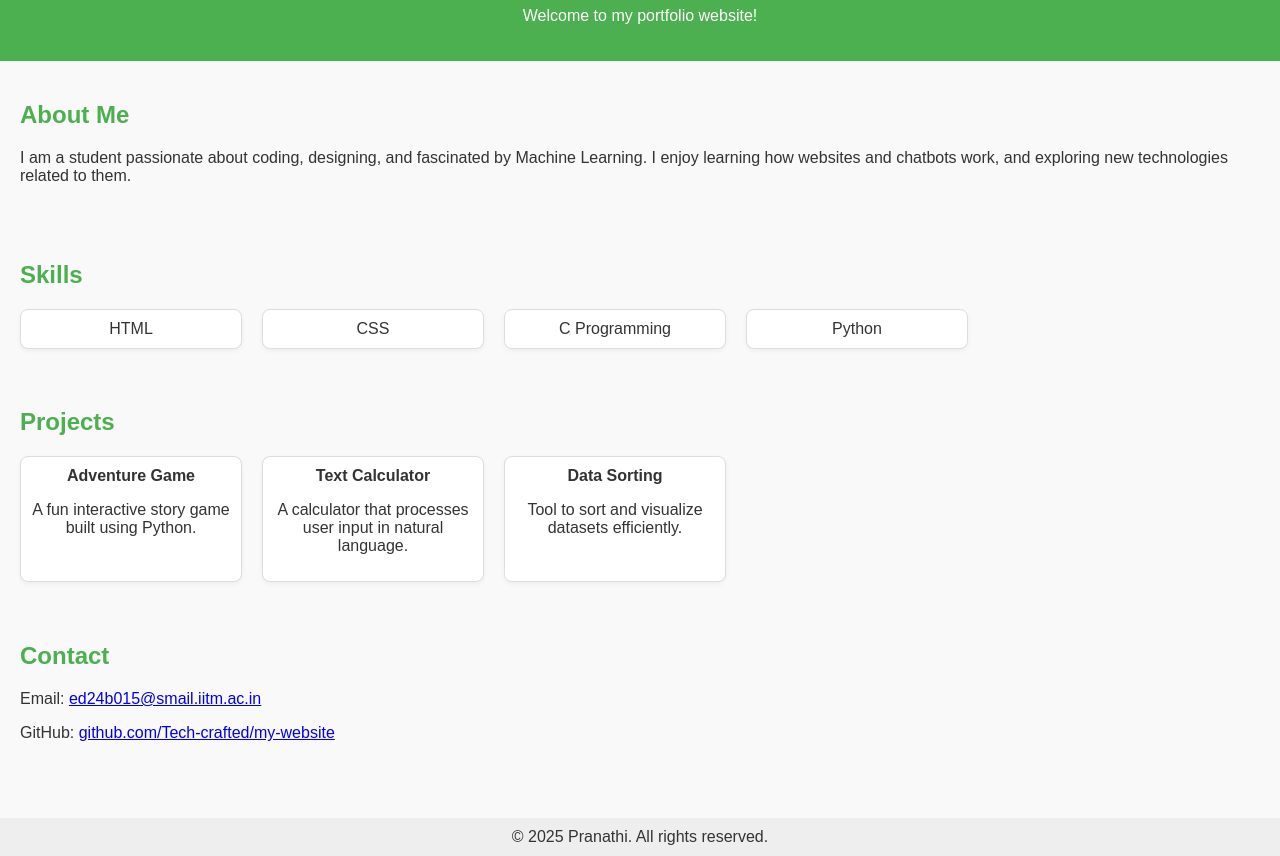
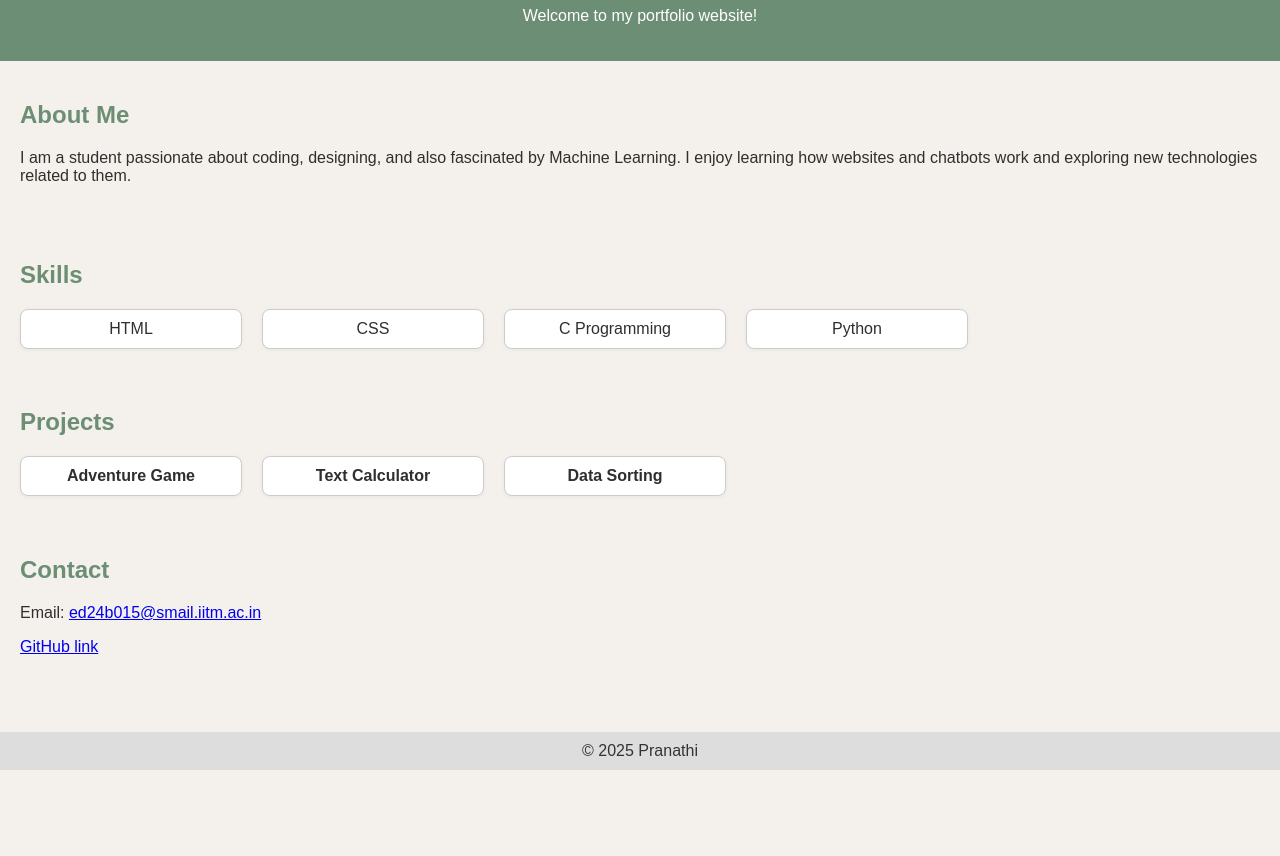
Before and after one commit to Tech-crafted/my-website, a plain HTML site: page portfolio.html in a window 1280 px wide. Shown: the part 93-949 px from the top of the page. After the commit the page ends 863 px from the top, so only its background shows below. Drawn offline with Linux system fonts and the light colour scheme.

Commit message:
Update portfolio.html

```diff
--- a/portfolio.html
+++ b/portfolio.html
@@ -8,12 +8,12 @@
         body {
             font-family: Arial, sans-serif;
             margin: 0;
-            background-color: #f9f9f9;
-            color: #333;
+            background-color: #f4f1ec; /* Soft beige background */
+            color: #2f2f2f; /* Dark gray text */
         }
         header {
-            background-color: #4CAF50;
-            color: white;
+            background-color: #6b8e74; /* Muted green */
+            color: #ffffff;
             padding: 20px;
             text-align: center;
         }
@@ -21,7 +21,7 @@
             padding: 20px;
         }
         h2 {
-            color: #4CAF50;
+            color: #6b8e74; /* Match header for consistency */
         }
         .skills, .projects {
             display: flex;
@@ -29,33 +29,28 @@
             flex-wrap: wrap;
         }
         .skill, .project {
-            background: white;
-            border: 1px solid #ddd;
+            background: #ffffff;
+            border: 1px solid #ccc;
             padding: 10px;
             border-radius: 8px;
             width: 200px;
             text-align: center;
-            box-shadow: 0 2px 5px rgba(0,0,0,0.05);
+            box-shadow: 0 1px 4px rgba(0,0,0,0.05);
         }
         .project a {
+            color: #2f2f2f;
             text-decoration: none;
-            color: #333;
             font-weight: bold;
         }
         .project a:hover {
-            color: #4CAF50;
+            color: #6b8e74;
         }
         footer {
-            background: #eee;
+            background: #ddd;
             text-align: center;
             padding: 10px;
             margin-top: 40px;
-        }
-        @media (max-width: 600px) {
-            .skills, .projects {
-                flex-direction: column;
-                align-items: center;
-            }
+            color: #333;
         }
     </style>
 </head>
@@ -68,10 +63,7 @@
 
 <section>
     <h2>About Me</h2>
-    <p>
-        I am a student passionate about coding, designing, and fascinated by Machine Learning.
-        I enjoy learning how websites and chatbots work, and exploring new technologies related to them.
-    </p>
+    <p>I am a student passionate about coding, designing, and also fascinated by Machine Learning. I enjoy learning how websites and chatbots work and exploring new technologies related to them.</p>
 </section>
 
 <section>
@@ -87,29 +79,20 @@
 <section>
     <h2>Projects</h2>
     <div class="projects">
-        <div class="project">
-            <a href="#">Adventure Game</a>
-            <p>A fun interactive story game built using Python.</p>
-        </div>
-        <div class="project">
-            <a href="#">Text Calculator</a>
-            <p>A calculator that processes user input in natural language.</p>
-        </div>
-        <div class="project">
-            <a href="#">Data Sorting</a>
-            <p>Tool to sort and visualize datasets efficiently.</p>
-        </div>
+        <div class="project"><a href="#">Adventure Game</a></div>
+        <div class="project"><a href="#">Text Calculator</a></div>
+        <div class="project"><a href="#">Data Sorting</a></div>
     </div>
 </section>
 
 <section>
     <h2>Contact</h2>
     <p>Email: <a href="mailto:ed24b015@smail.iitm.ac.in">ed24b015@smail.iitm.ac.in</a></p>
-    <p>GitHub: <a href="https://github.com/Tech-crafted/my-website" target="_blank">github.com/Tech-crafted/my-website</a></p>
+    <p><a href="https://github.com/Tech-crafted/my-website" target="_blank">GitHub link</a></p>
 </section>
 
 <footer>
-    &copy; 2025 Pranathi. All rights reserved.
+    &copy; 2025 Pranathi
 </footer>
 
 </body>
```
